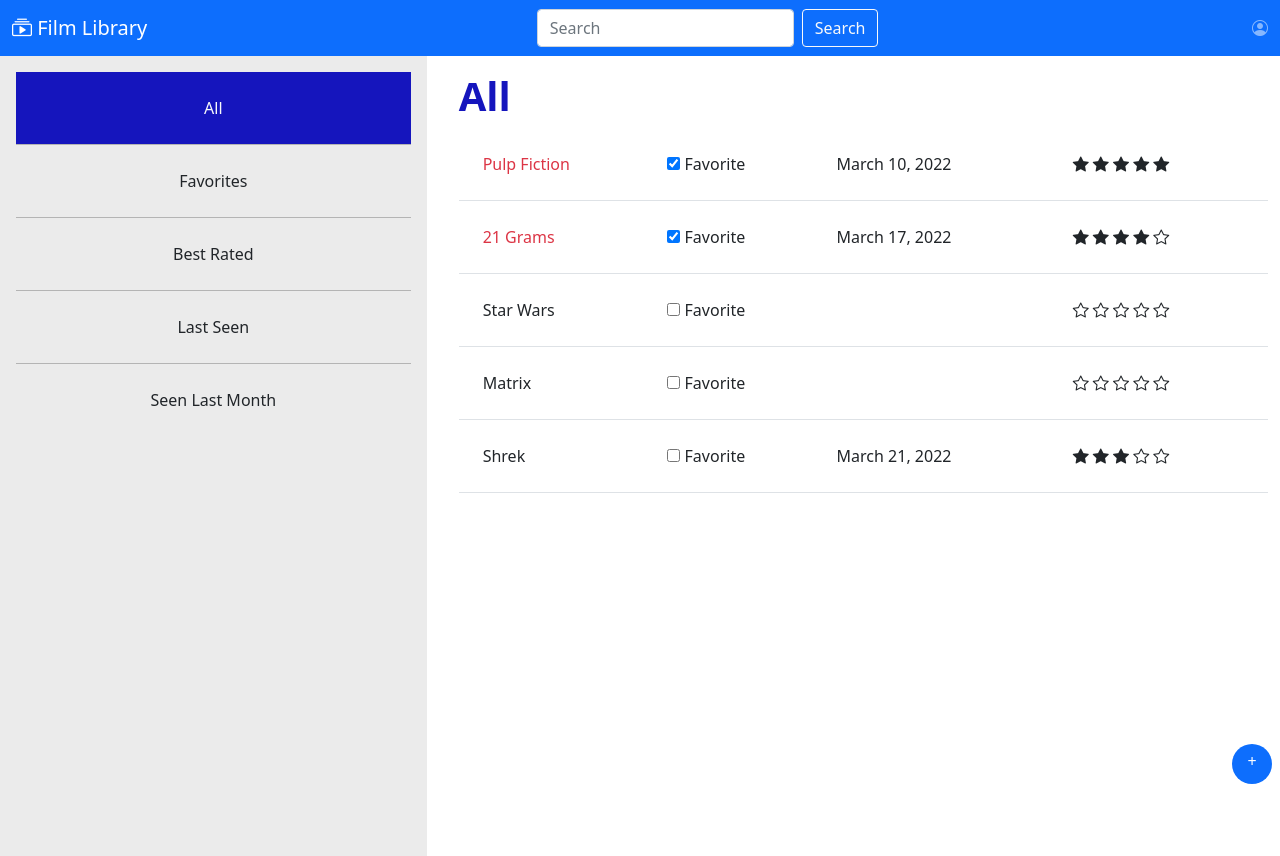
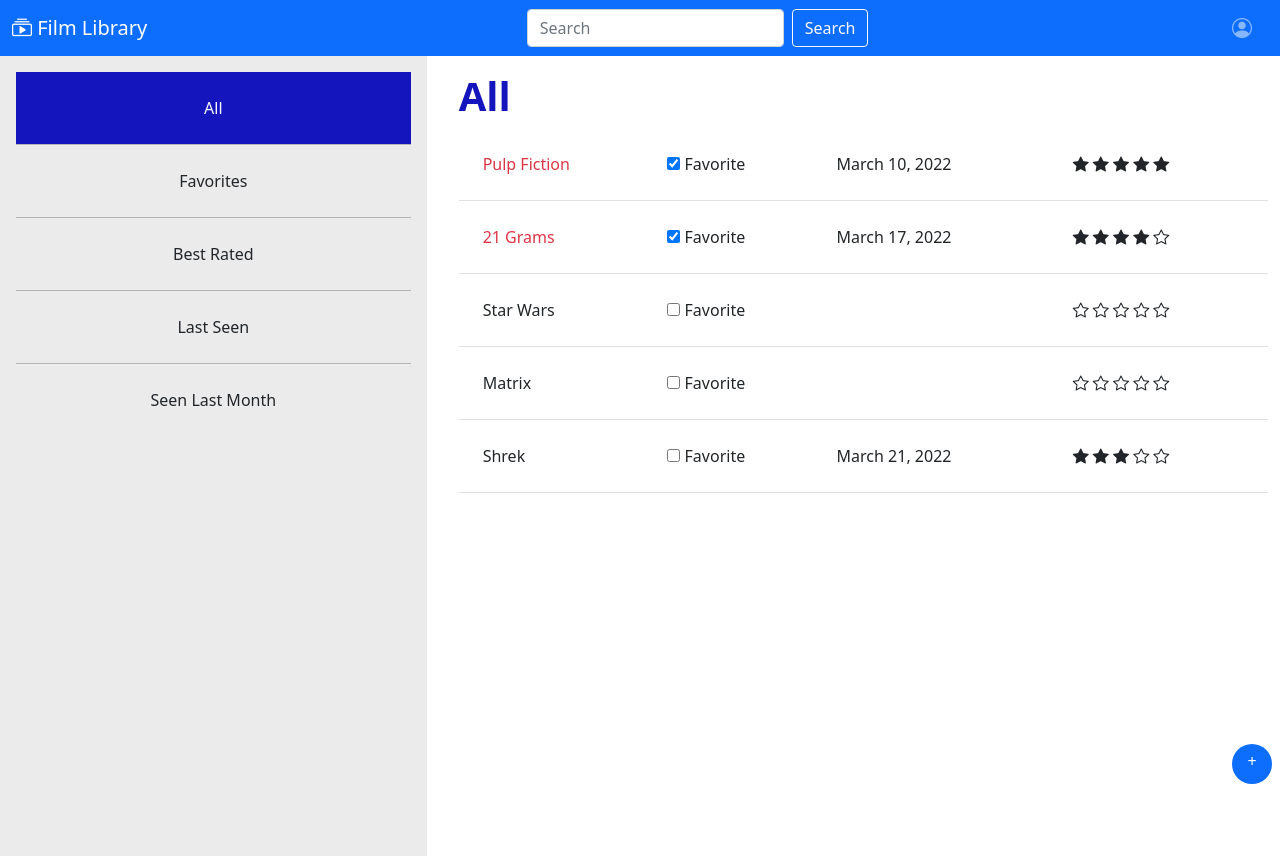
Before and after one commit to sofialucca/Laboratories_WA1, a website: page Lab_3/index1.html in a window 1280 px wide. Drawn offline with nearby package versions, Linux system fonts and the light colour scheme.

Commit message:
update account image

```diff
--- a/Lab_3/index1.html
+++ b/Lab_3/index1.html
@@ -17,15 +17,16 @@
             <nav class = "navbar navbar-dark bg-primary">
                 <div class = "container-fluid">
                     <a class = "navbar-brand" >
-                        <i class="bi-collection-play d-inline-block align-text " role="img"  ></i>
+                        <i class="bi bi-collection-play d-inline-block align-text " role="img"  ></i>
                         Film Library
                     </a>
                     <form class="d-flex">
                         <input class="form-control me-2" type="search" placeholder="Search" aria-label="Search">
                         <button class="btn btn-outline-light" type="submit">Search</button>
                     </form>
-                    <i class = "bi-person-circle d-inline-block align-text" role="img"></i>
-
+                    <a class = "navbar-brand" >
+                        <i class = "bi bi-person-circle " role="img"></i>
+                    </a>
                 </div>
             </nav>
 
--- a/Lab_3/style.css
+++ b/Lab_3/style.css
@@ -1,9 +1,5 @@
 @import url("https://cdn.jsdelivr.net/npm/bootstrap-icons@1.8.1/font/bootstrap-icons.css");
 
-i{
-    align-items: center;
-
-}
 /*NavBar*/
 .bi-collection-play{
     color:white;
```
